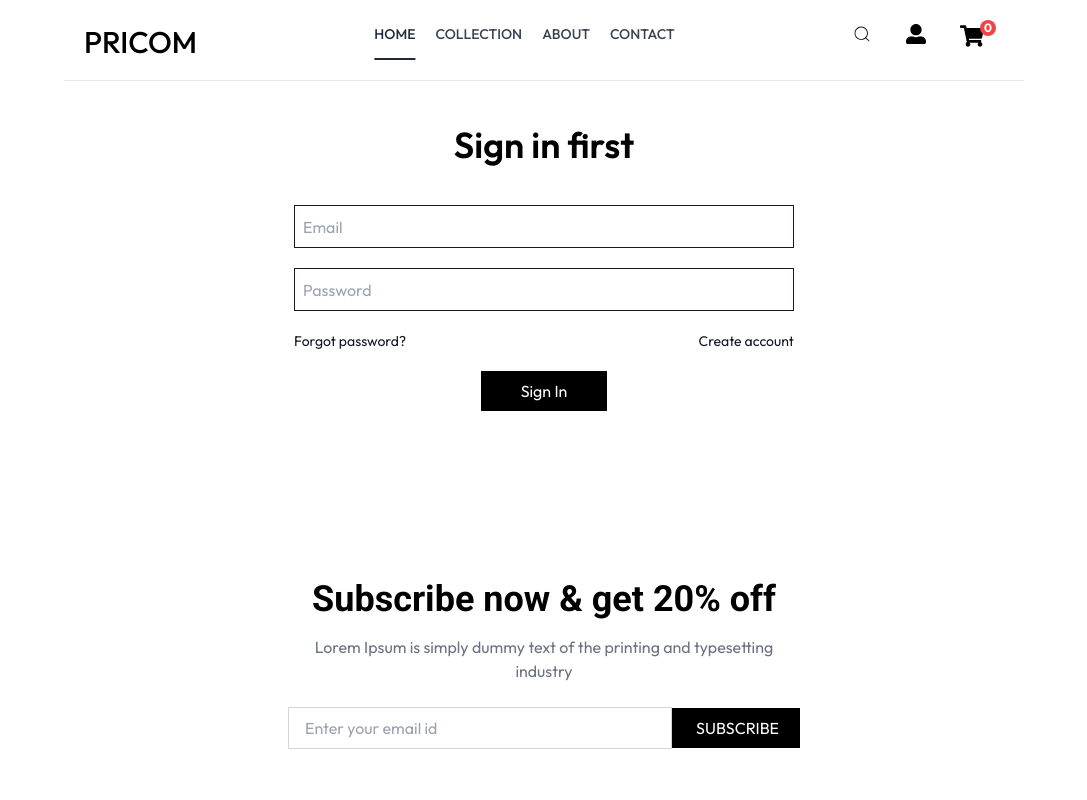
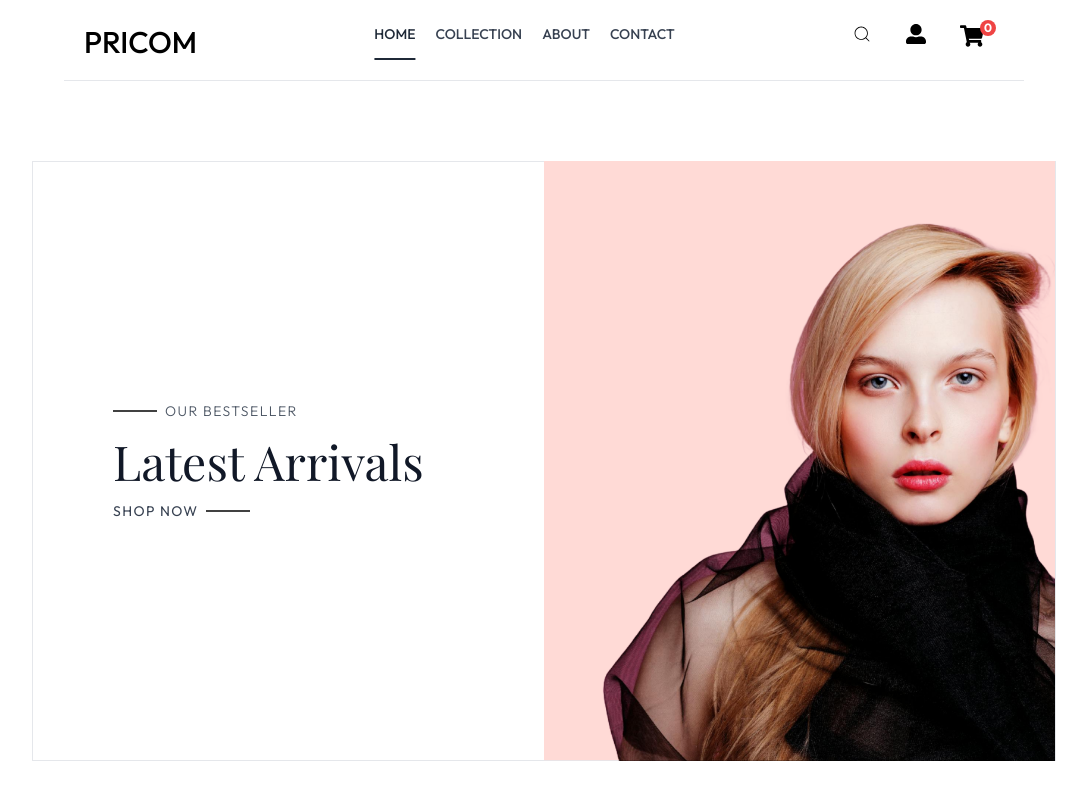
Before and after one commit to Nziza-Prince/e-commerceWebsite, a React (Vite) app in the folder e-commerceProject/: page / in a window 1280 px wide. Shown: the top 800 px of the page, without its empty margins (96-1183 px from the left). Built offline with nearby package versions, Linux system fonts and the light colour scheme; a web font is replaced by a local one.

Commit message:
updated routes

```diff
--- a/e-commerceProject/src/App.jsx
+++ b/e-commerceProject/src/App.jsx
@@ -24,14 +24,14 @@
       <Notification/>
       <Routes>
         {/* Define routes for each page */}
-        <Route path="/home" element={<ProtectedRoute><Home /></ProtectedRoute>} />
+        <Route path="/" element={<Home />} />
         <Route path="/collection" element={<ProtectedRoute><Collections /></ProtectedRoute>} />
         <Route path="/about" element={<ProtectedRoute><About /></ProtectedRoute>} />
         <Route path="/contact" element={<ProtectedRoute><Contact /></ProtectedRoute>} />
         <Route path="/collection/:id" element={<ProtectedRoute><SingleCollection/></ProtectedRoute>}/>
         <Route path="/cart" element={<ProtectedRoute><CartPage/></ProtectedRoute>}/>
         <Route path="/signup" element={<Signup/>}/>
-        <Route path="/" element={<Signin/>}/>
+        <Route path="/signin" element={<Signin/>}/>
          <Route path = "/checkout" element={<ProtectedRoute><CheckoutPage/></ProtectedRoute>}/>
         <Route path="/myorders" element={<ProtectedRoute><MyOrders/></ProtectedRoute>}/>
 
```
